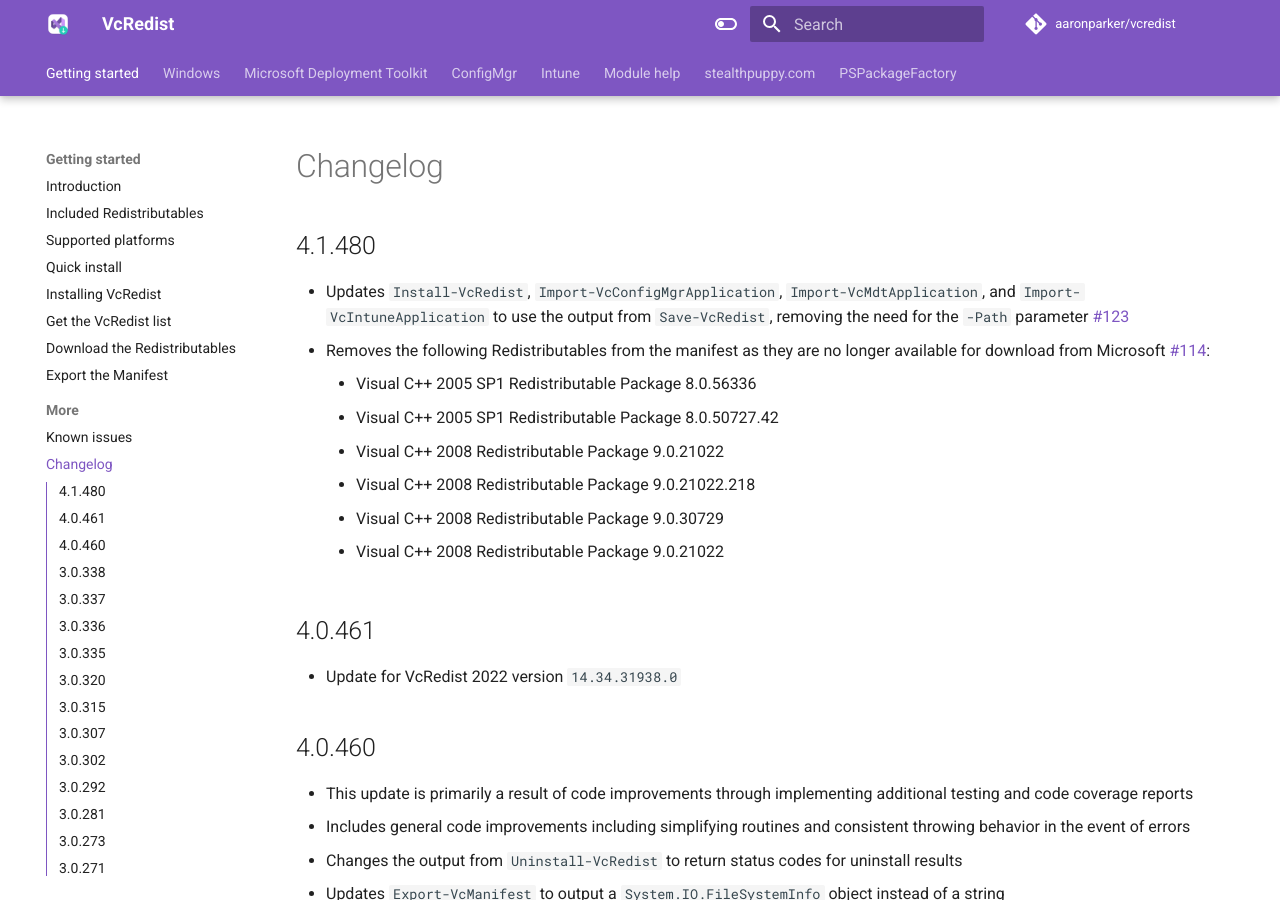
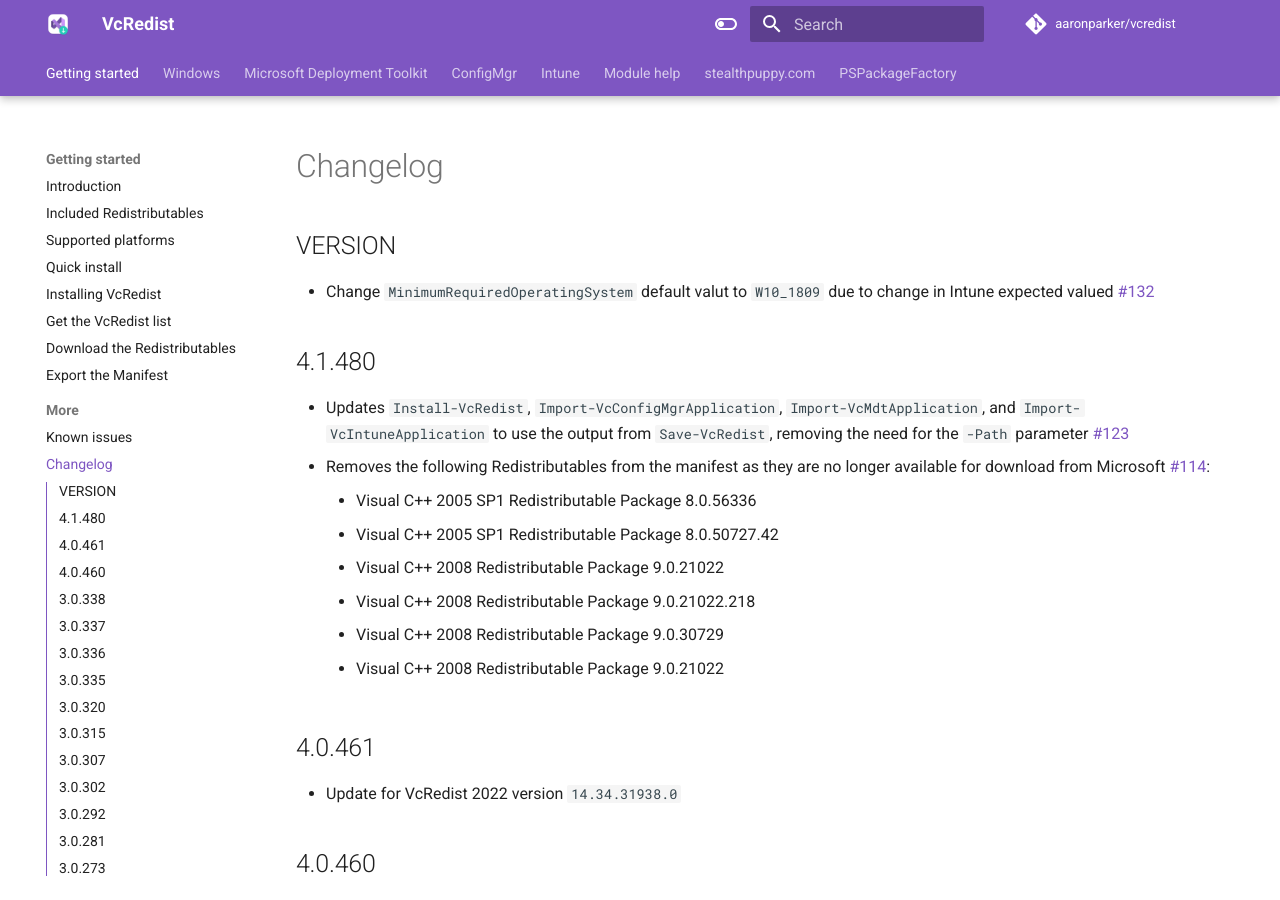
Before and after one commit to aaronparker/vcredist, an MkDocs documentation site: the page built from docs/changelog.md, in a window 1280 px wide and 900 px high. Built offline with MkDocs 1.6.1 and Material for MkDocs 9.7.7, drawn with Linux system fonts in a browser that asks for light colours; comment, search, counter and statistics services are not loaded.

Commit message:
Update changelog.md

```diff
--- a/docs/changelog.md
+++ b/docs/changelog.md
@@ -1,4 +1,8 @@
 # Changelog
+
+## VERSION
+
+* Change `MinimumRequiredOperatingSystem` default valut to `W10_1809` due to change in Intune expected valued [#132](https://github.com/aaronparker/vcredist/issues/132)
 
 ## 4.1.480
 
```
